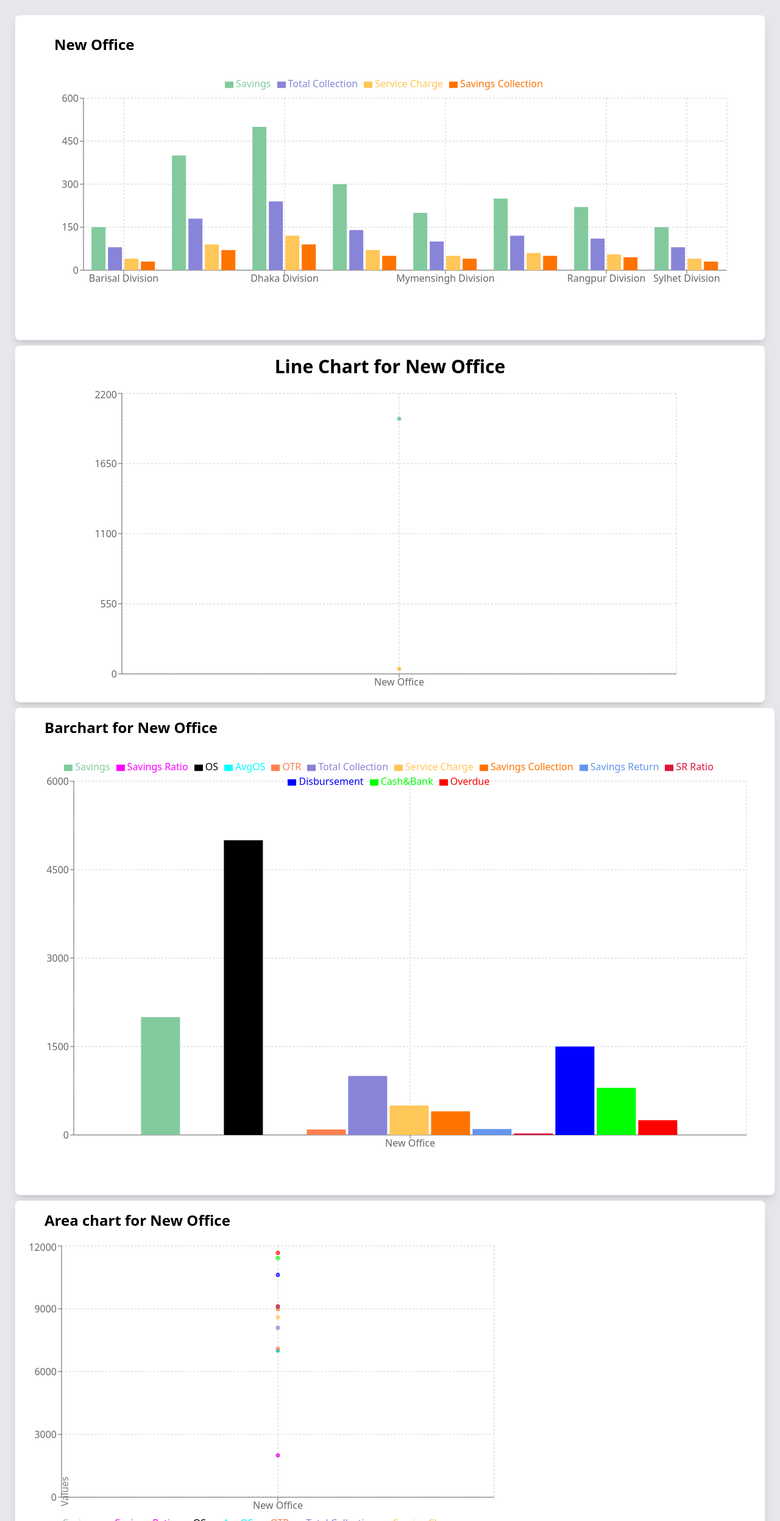
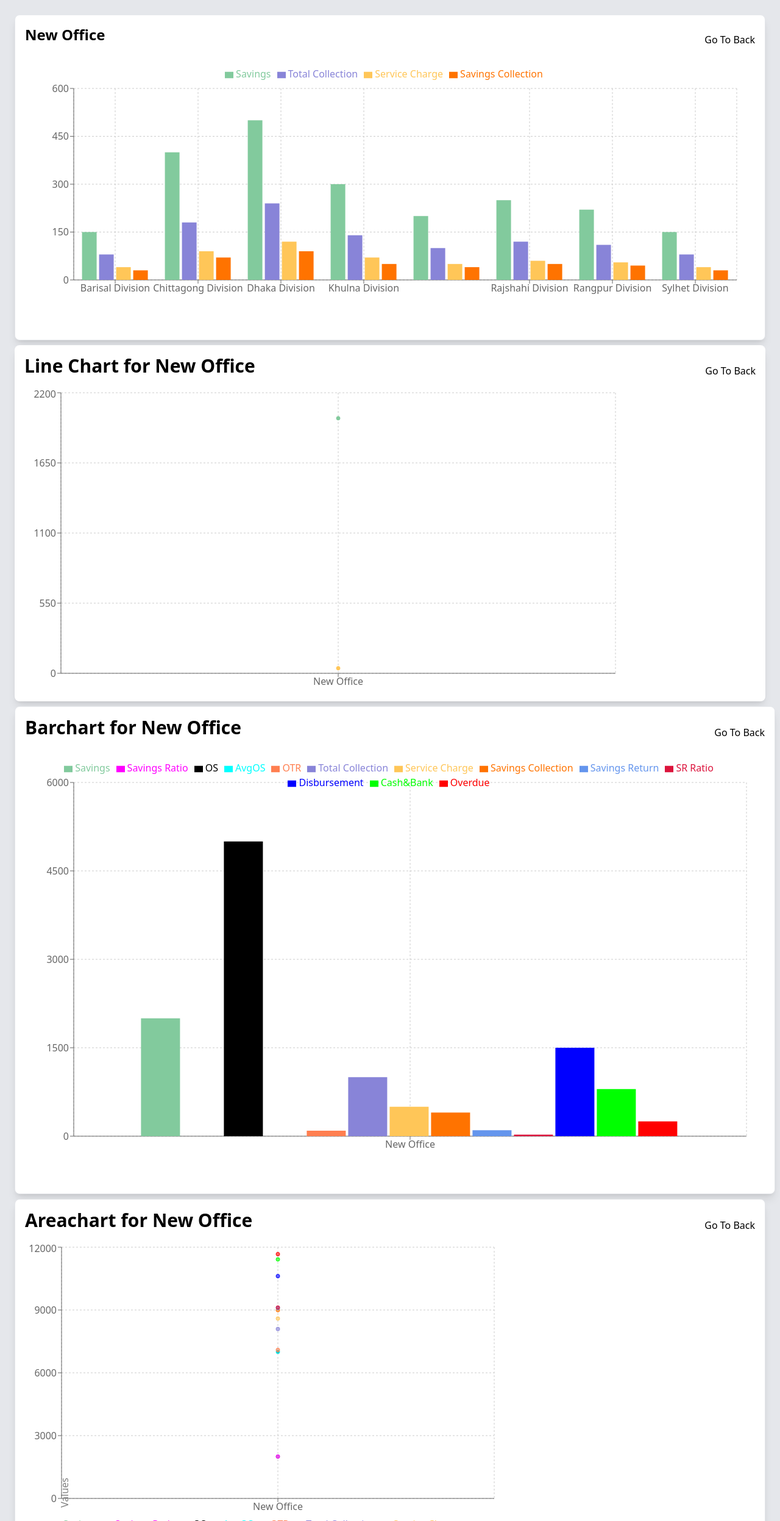
Before and after one commit to jubayer8221/zone_region_monitoring, a Next.js app: page /chiledenchart/1 in a window 1280 px wide. Shown: the top 2494 px of the page at 61% size. Built offline with nearby package versions, Linux system fonts and the light colour scheme.

Commit message:
go to back

```diff
--- a/src/app/chartview/[id]/page.jsx
+++ b/src/app/chartview/[id]/page.jsx
@@ -13,6 +13,7 @@ import {
 } from "recharts";
 import { useParams } from "next/navigation";
 import data from "../../../data/data";
+import Link from "next/link";
 
 const MultiBarChart = () => {
   const params = useParams();
@@ -102,8 +103,11 @@ const MultiBarChart = () => {
   // }
 
   return (
-    <div className="p-4" style={{ width: "100%", height: "500px" }}>
-      <h1 className="text-2xl font-bold mb-4 px-8">{chartData.name}</h1>
+    <div className="" style={{ width: "100%", height: "500px" }}>
+      <div className="flex items-center justify-between">
+      <h1 className="text-2xl font-bold mb-4">{chartData.name}</h1>
+      <Link href="/" className="hover:text-green-600">Go To Back</Link>
+      </div>
       <div
         className=""
         style={{ width: "100%", height: "100%", minHeight: "400px" }} // Ensure container has height
--- a/src/app/chiledenchart/[id]/page.jsx
+++ b/src/app/chiledenchart/[id]/page.jsx
@@ -2,6 +2,7 @@
 
 import MultiBarChart from "@/app/chartview/[id]/page";
 import data from "@/data/data";
+import Link from "next/link";
 import { useParams } from "next/navigation";
 import React, { useEffect, useState } from "react";
 import {
@@ -123,13 +124,18 @@ const ChildrenChart = () => {
       </div>
 
       {/* line chart  */}
-      <div className="p-4 m-2 rounded-lg shadow-lg bg-white border border-gray-200 flex items-center justify-center flex-col">
+      <div className="p-4 m-2 rounded-lg shadow-lg bg-white ">
+        <div className="flex items-center justify-between">
           {chartData &&
             chartData.map((item) => (
               <h1 key={data.id} className="text-3xl font-bold mb-4">
                 Line Chart for {item.name}
               </h1>
             ))}
+          <Link href="/" className="hover:text-green-600">
+            Go To Back
+          </Link>
+        </div>
         <LineChart
           width={1000}
           height={500}
@@ -179,11 +185,17 @@ const ChildrenChart = () => {
         className="p-4 m-2 rounded-lg shadow-lg bg-white border border-gray-200"
         style={{ width: "100%", height: "100vh" }}
       >
-        {processedData.map((data) => (
-          <h1 key={data.id} className="text-2xl font-bold mb-4 px-8">
-            Barchart for {data.name}
+        <div className="flex items-center justify-between">
+          {chartData &&
+            chartData.map((item) => (
+              <h1 key={data.id} className="text-3xl font-bold mb-4">
+                Barchart for {item.name}
               </h1>
             ))}
+          <Link href="/" className="hover:text-green-600">
+            Go To Back
+          </Link>
+        </div>
 
         <div
           className=""
@@ -222,9 +234,17 @@ const ChildrenChart = () => {
       <div className="p-4 m-2 rounded-lg shadow-lg bg-white border border-gray-200">
         {processedData.length > 0 ? (
           <>
-              <h1 key={data.id} className="text-2xl font-bold mb-4 px-8">
-                Area chart for {processedData[0].name}
+            <div className="flex items-center justify-between">
+              {chartData &&
+                chartData.map((item) => (
+                  <h1 key={data.id} className="text-3xl font-bold mb-4">
+                    Areachart for {item.name}
                   </h1>
+                ))}
+              <Link href="/" className="hover:text-green-600">
+                Go To Back
+              </Link>
+            </div>
             <AreaChart
               width={800}
               height={500}
@@ -237,11 +257,13 @@ const ChildrenChart = () => {
               }}
             >
               <CartesianGrid strokeDasharray="3 3" />
-                <XAxis dataKey="name" label={{ value: "Values", angle: -90, position: "insideLeft" }} />
+              <XAxis
+                dataKey="name"
+                label={{ value: "Values", angle: -90, position: "insideLeft" }}
+              />
               <YAxis />
               <Legend />
-                {valueColumns.map((column)=>(
-
+              {valueColumns.map((column) => (
                 <Area
                   type="monotone"
                   dataKey={column.id}
```
Lines whose indentation alone changed are shown as unchanged.
